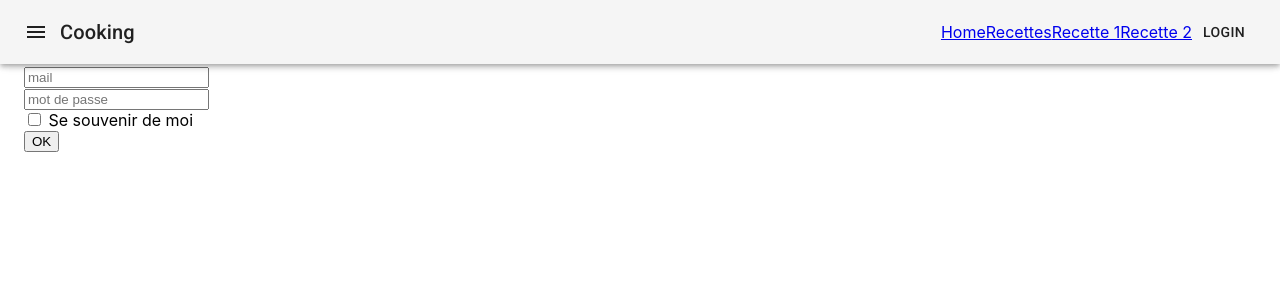
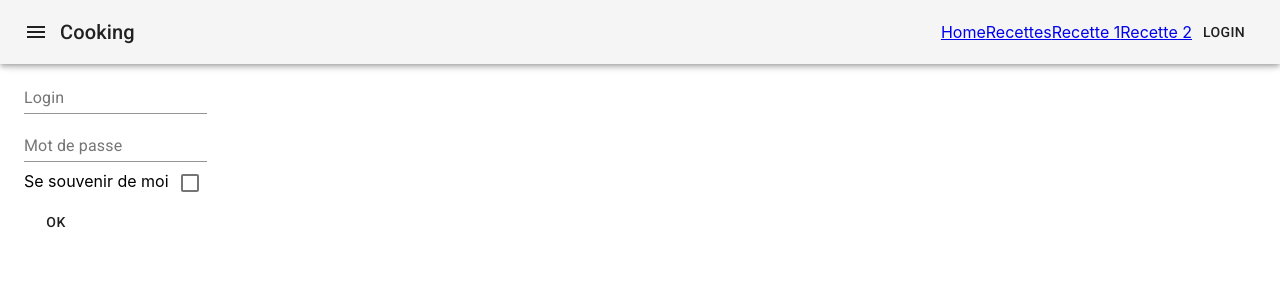
Before and after one commit to bart120/cooking, a React (Create React App) app: page /login in a window 1280 px wide. Shown: the top 300 px of the page. Built offline with nearby package versions, Linux system fonts and the light colour scheme.

Commit message:
composent email

```diff
--- /dev/null
+++ b/src/components/authentication/login/Login.css
@@ -0,0 +1,9 @@
+.container{
+    display: flex;
+    flex-wrap: wrap;
+  }
+  .textField{
+    margin-left: 10px;
+    margin-right: 10px;
+    width: 200px;
+  }
--- a/src/components/authentication/login/Login.tsx
+++ b/src/components/authentication/login/Login.tsx
@@ -1,18 +1,26 @@
 import React, { Component } from 'react';
 import { LoginModel } from '../../../models/LoginModel';
 import { IState } from '../../../models/IState';
+import { TextField, Checkbox, Button } from '@material-ui/core';
+import EmailField from '../../fields/EmailField';
 
 
 interface LoginState extends LoginModel {
-    rememberMe: string;
+    rememberMe: boolean;
 }
 
 export default class Login extends Component<{}, LoginState & IState> {
 
     constructor(props: any) {
         super(props);
+        this.state = {
+            login: '',
+            password: '',
+            rememberMe: false
+        }
 
         this.handleChange = this.handleChange.bind(this);
+        this.handleCheckChange = this.handleCheckChange.bind(this);
         this.handleSubmit = this.handleSubmit.bind(this);
     }
 
@@ -22,21 +30,28 @@ export default class Login extends Component<{}, LoginState & IState> {
     }
 
     handleChange(e: any): void {
-        //console.log(e.target.value);
         const { name, value } = e.target;
         this.setState({ [name]: value });
     }
 
+    handleCheckChange(e: any): void {
+        const { name, checked } = e.target;
+        this.setState({ [name]: checked });
+    }
+
     render() {
         return (
-            <form onSubmit={this.handleSubmit} onChange={this.handleChange}>
-                <input type="text" placeholder="mail" name="login" />
+            <form onSubmit={this.handleSubmit} className="container" noValidate>
+
+                <EmailField label="Login" name="Login" onChange={this.handleChange} />
                 <br />
-                <input type="password" placeholder="mot de passe" name="password" />
+                <TextField label="Mot de passe" type="password" name="password" onChange={this.handleChange} className="textField" />
+
                 <br />
-                <input type="checkbox" name="rememberMe" /> Se souvenir de moi
+                <label>Se souvenir de moi</label>
+                <Checkbox checked={this.state.rememberMe} onChange={this.handleCheckChange} color="primary" />
                 <br />
-                <button type="submit">OK</button>
+                <Button type="submit">OK</Button>
             </form>
         );
     }
--- /dev/null
+++ b/src/components/fields/EmailField.tsx
@@ -0,0 +1,54 @@
+import React, { Component } from 'react';
+import { TextField } from '@material-ui/core';
+
+interface EmailFieldProps {
+    name: string;
+    required?: boolean;
+    label?: string;
+    placeholder?: string;
+    value?: any;
+    onChange(e: any): void;
+}
+
+interface EmailFieldState {
+    value: string;
+    message: string;
+}
+
+export default class EmailField extends Component<EmailFieldProps, EmailFieldState> {
+
+    constructor(props: any) {
+        super(props);
+        this.state = { value: '', message: '' };
+        this.handleChange = this.handleChange.bind(this);
+    }
+
+    handleChange(e: any): void {
+        const reg = /^(([^<>()\[\]\\.,;:\s@"]+(\.[^<>()\[\]\\.,;:\s@"]+)*)|(".+"))@((\[[0-9]{1,3}\.[0-9]{1,3}\.[0-9]{1,3}\.[0-9]{1,3}\])|(([a-zA-Z\-0-9]+\.)+[a-zA-Z]{2,}))$/;
+
+        if (reg.test(e.target.value)) {
+            this.setState({ message: `` });
+            this.props.onChange(e);
+        } else {
+            this.setState({ message: `Erreur sur l'adresse mail` });
+        }
+
+    }
+
+    render() {
+        return (
+            <>
+                <TextField
+                    type="email"
+                    name={this.props.name}
+                    placeholder={this.props.placeholder}
+                    required={this.props.required}
+                    value={this.props.value}
+                    onChange={this.handleChange}
+                    label={this.props.label}
+                />
+                <span>{this.state.message}</span>
+            </>
+        );
+    }
+}
--- a/src/components/layout/header/Header.tsx
+++ b/src/components/layout/header/Header.tsx
@@ -19,15 +19,11 @@ import './Header.css';
 class Header extends React.Component<RouteComponentProps> {
 
     loginOnclick(): void {
-        //const p: any = this.props;
-        //console.log(this.props.history);
         this.props.history.push('/login');
 
     }
 
     render() {
-        // const classes = usesStyles();
-        //console.log(this.props.history);
         return (
             <div className="root">
                 <AppBar color="default" >
```
